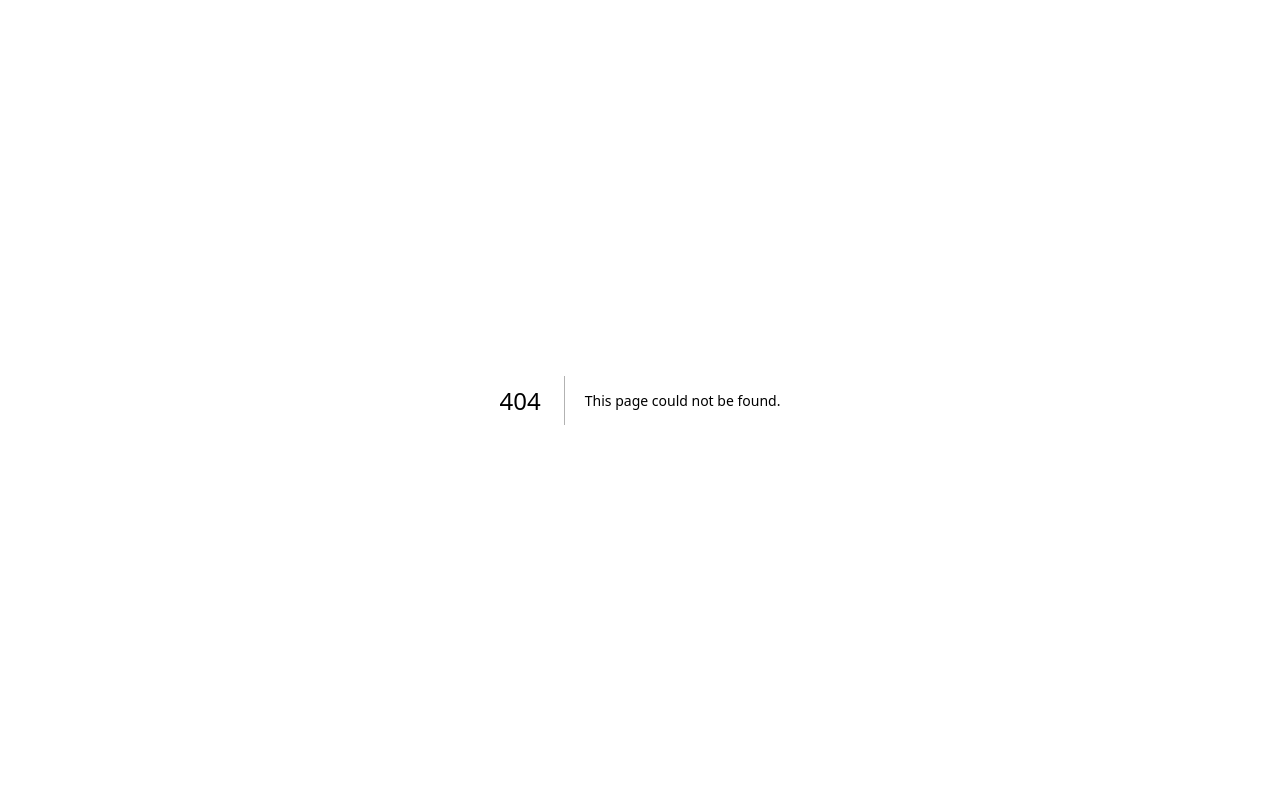
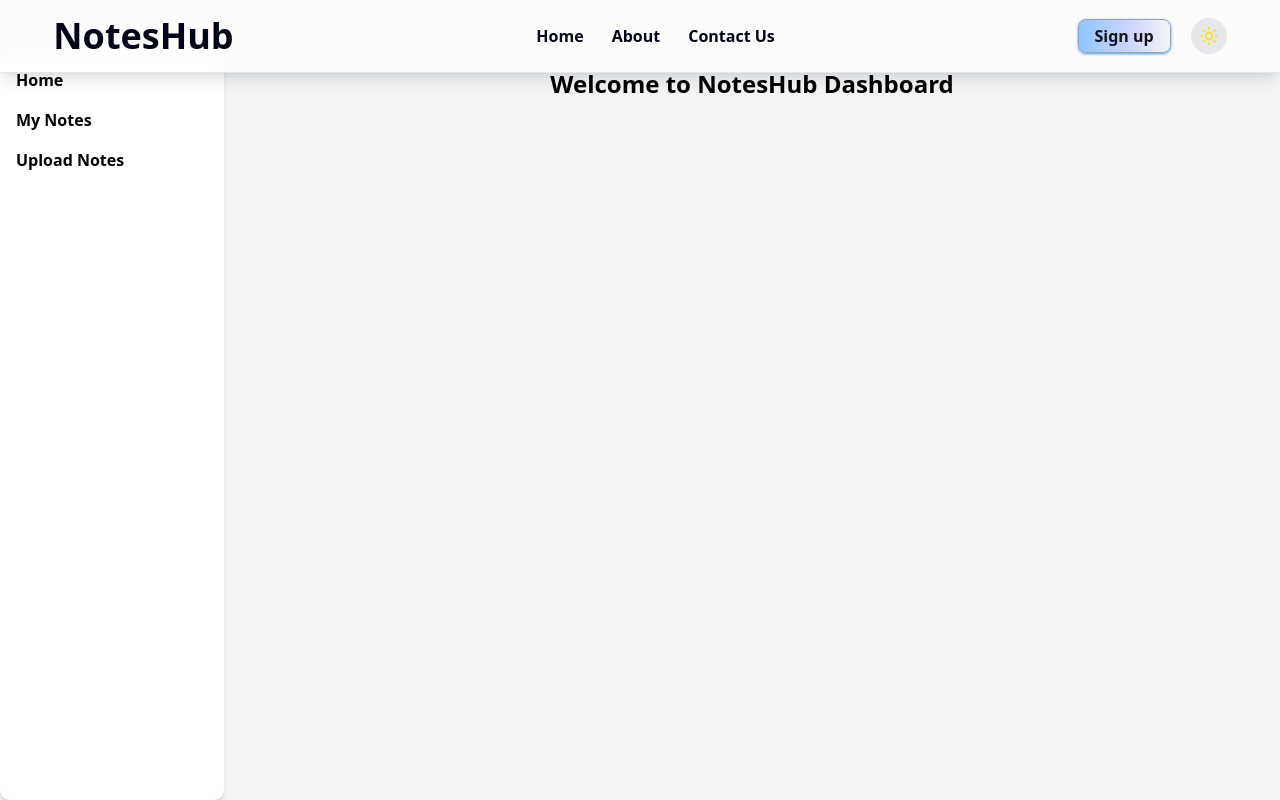
Before and after one commit to Intakhab2004/Notes-hub, a Next.js app: page /dashboard in a window 1280 px wide. Before the commit this address had no page. Built offline with nearby package versions, Linux system fonts and the light colour scheme; no server answers.

Commit message:
Added dashboard

```diff
--- a/src/app/(auth)/sign-in/page.tsx
+++ b/src/app/(auth)/sign-in/page.tsx
@@ -36,7 +36,6 @@ export default function SigninPage(){
 
     const onSubmit = async(data: z.infer<typeof signInSchema>) => {
         setLoader(true);
-
         try{
             if(!data.identifier || !data.password){
                 const toastId = toast(
@@ -81,6 +80,7 @@ export default function SigninPage(){
             }
 
             if(result?.url){
+                console.log("NEW URL", result.url);
                 router.replace("/dashboard");
             }
         }
--- /dev/null
+++ b/src/app/dashboard/page.tsx
@@ -0,0 +1,29 @@
+'use client';
+
+import Navbar from '@/components/common/Navbar';
+import React from 'react';
+import Link from 'next/link';
+
+const Dashboard = () => {
+  return (
+    <div className="min-h-screen flex flex-col bg-gray-100 dark:bg-gradient-to-b from-[#161516] to-[#01012e] transition-all">
+      <Navbar />
+
+      <div className="flex flex-1">
+
+        <div className="bg-white dark:bg-[#1f1f2e] mt-13 p-4 rounded-lg w-56 shadow-md">
+          <p className="text-black dark:text-white font-bold mb-4 cursor-pointer hover:underline "><Link href='/'>Home</Link></p>
+          <p className="text-black dark:text-white font-bold mb-4 cursor-pointer hover:underline">My Notes</p>
+          <p className="text-black dark:text-white font-bold cursor-pointer hover:underline"><Link href="/upload-notes">Upload Notes</Link></p>
+        </div>
+
+        <div className="flex-1 p-6 text-black dark:text-white mt-11  ">
+          <h1 className="text-2xl font-semibold text-center ">Welcome to NotesHub Dashboard</h1>
+
+        </div>
+      </div>
+    </div>
+  );
+};
+
+export default Dashboard;
--- a/src/middleware.ts
+++ b/src/middleware.ts
@@ -6,7 +6,7 @@ export const middleware = async(request: NextRequest) => {
     const token = await getToken({req: request});
 
     const path = request.nextUrl.pathname;
-    const isPublicPath = (path === "/") || (path === "/sign-up") || (path === "/sign-in") || path.startsWith("/verify");
+    const isPublicPath = (path === "/sign-up") || (path === "/sign-in") || path.startsWith("/verify");
 
     if(token && isPublicPath){
         return NextResponse.redirect(new URL("/dashboard", request.url));
@@ -21,7 +21,6 @@ export const middleware = async(request: NextRequest) => {
 
 export const config = {
     matcher: [
-        "/",
         "/sign-up",
         "/sign-in",
         "/verify/:path*",
```
Also changed, not shown: 1 other file (tests, documents, lock files or other folders).
